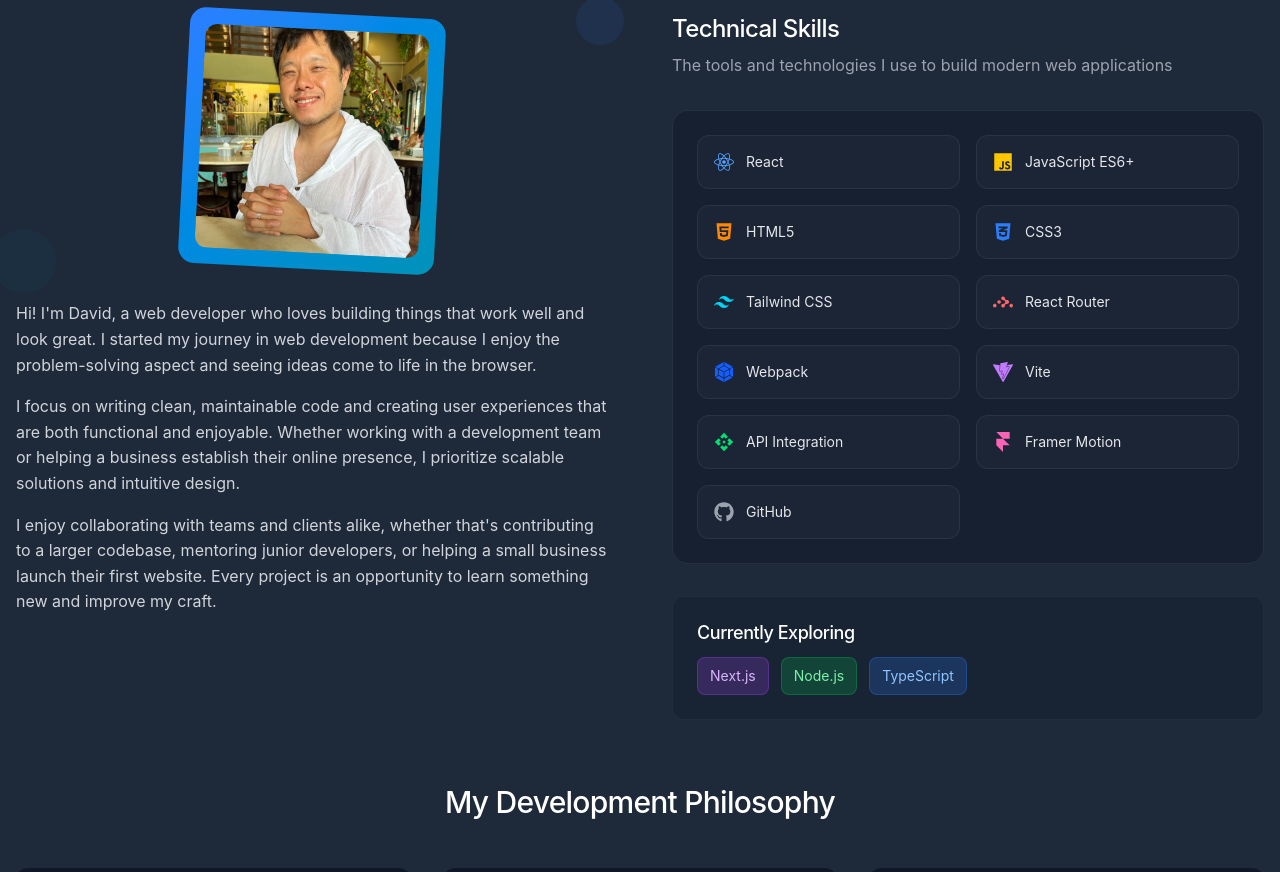
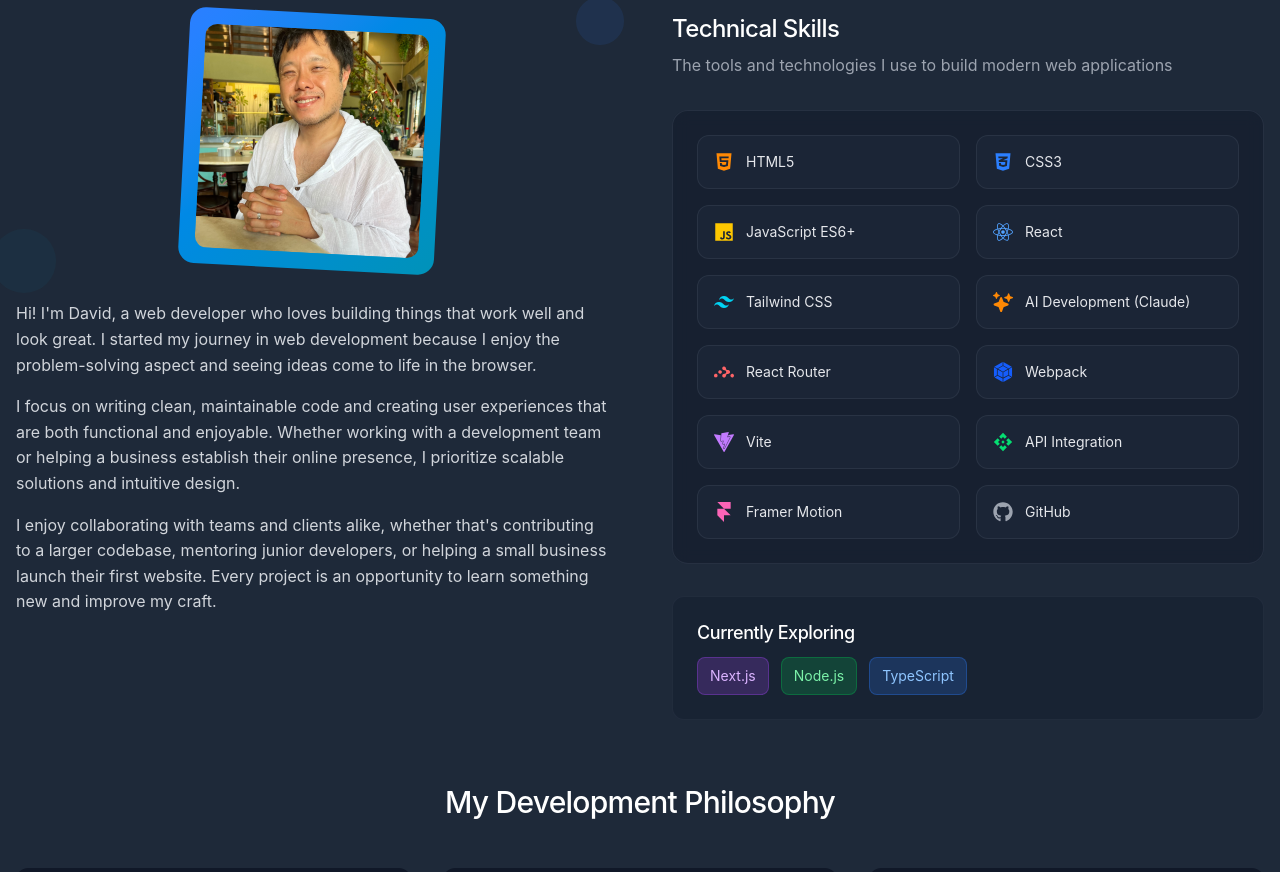
Before and after one commit to Moocifur/portfolio, a React (Vite) app: page / in a window 1280 px wide. Shown: the part 4773-5645 px from the top of the page. Built offline with nearby package versions, Linux system fonts and the light colour scheme.

Commit message:
added claude to grid

```diff
--- a/src/components/About.jsx
+++ b/src/components/About.jsx
@@ -16,17 +16,19 @@ import {
     SiReactrouter
 } from 'react-icons/si';
 import { MdApi } from 'react-icons/md';
+import { IoSparkles } from 'react-icons/io5';
 
 const About = () => {
     const [imageLoaded, setImageLoaded] = useState(false);
 
     // Technologies with actual brand icons
     const technologies = [
-        { name: "React", icon: <FaReact className="w-5 h-5" />, color: "text-blue-400" },
-        { name: "JavaScript ES6+", icon: <FaJs className="w-5 h-5" />, color: "text-yellow-400" },
         { name: "HTML5", icon: <FaHtml5 className="w-5 h-5" />, color: "text-orange-400" },
         { name: "CSS3", icon: <FaCss3Alt className="w-5 h-5" />, color: "text-blue-500" },
+        { name: "JavaScript ES6+", icon: <FaJs className="w-5 h-5" />, color: "text-yellow-400" },
+        { name: "React", icon: <FaReact className="w-5 h-5" />, color: "text-blue-400" },
         { name: "Tailwind CSS", icon: <SiTailwindcss className="w-5 h-5" />, color: "text-cyan-400" },
+        { name: "AI Development (Claude)", icon: <IoSparkles className="w-5 h-5" />, color: "text-orange-400" },
         { name: "React Router", icon: <SiReactrouter className="w-5 h-5" />, color: "text-red-400" },
         { name: "Webpack", icon: <SiWebpack className="w-5 h-5" />, color: "text-blue-600" },
         { name: "Vite", icon: <SiVite className="w-5 h-5" />, color: "text-purple-400" },
```
